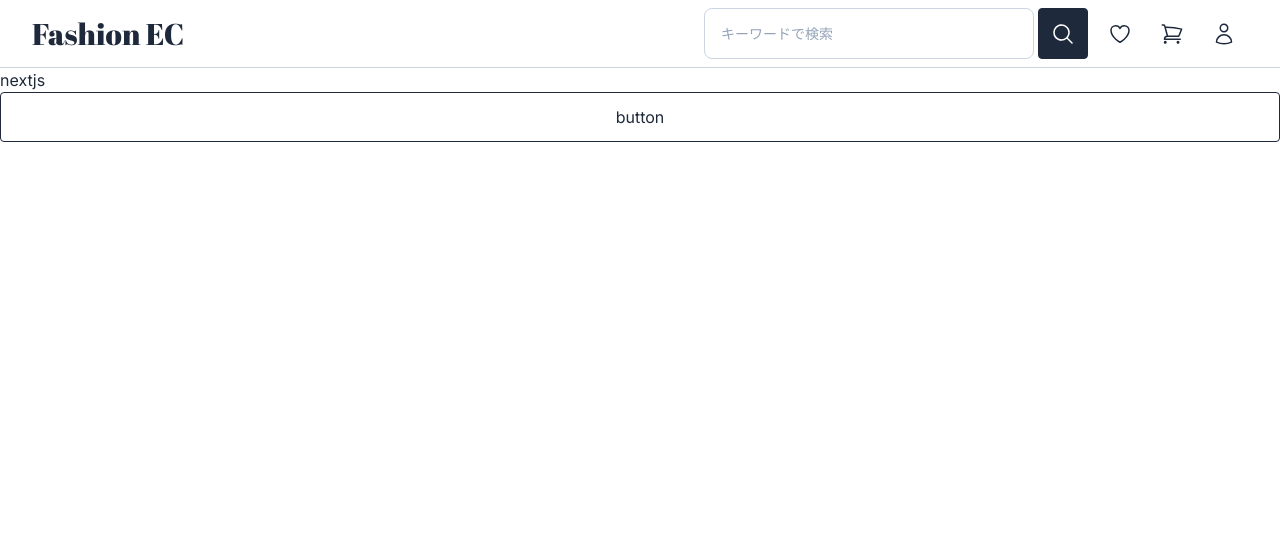
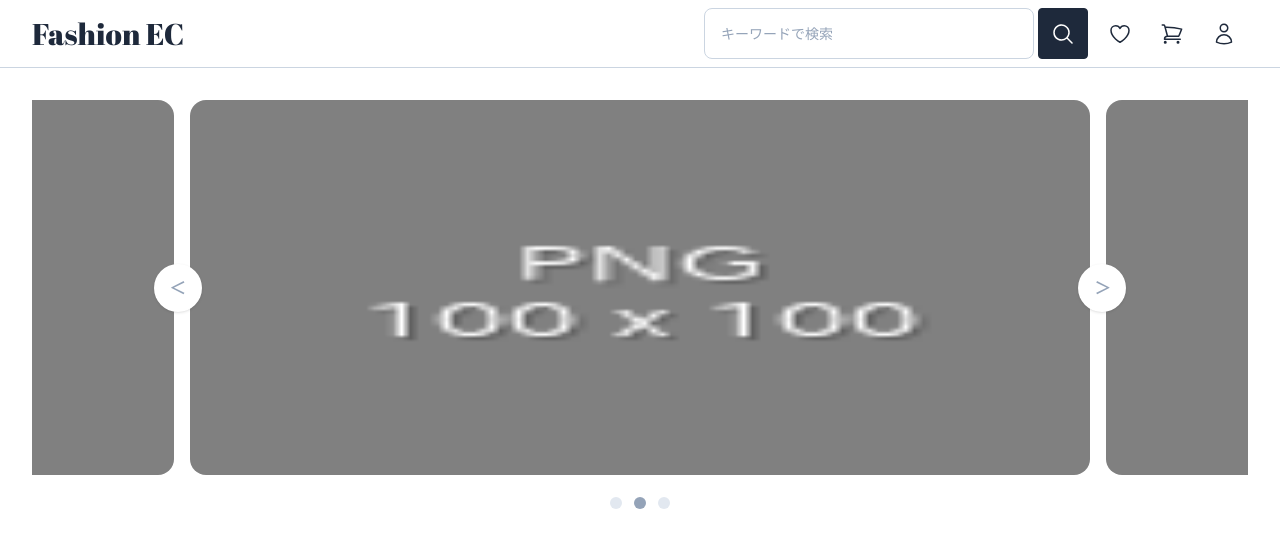
Before and after one commit to aiharanaoya/fashion-ec, a Next.js app: page / in a window 1280 px wide. Shown: the top 548 px of the page. Built offline with nearby package versions, Linux system fonts and the light colour scheme.

Commit message:
カルーセルコンポーネント配置

```diff
--- a/app/(features)/page.tsx
+++ b/app/(features)/page.tsx
@@ -1,10 +1,24 @@
-import { Button } from '@/_components/Button';
+import { Carousel } from '@/_components/Carousel';
 
 export default function Home() {
   return (
-    <main>
-      <h1>nextjs</h1>
-      <Button>button</Button>
+    <main className="p-8">
+      <Carousel
+        images={[
+          {
+            src: '/dummy-image.png',
+            alt: ''
+          },
+          {
+            src: '/dummy-image.png',
+            alt: ''
+          },
+          {
+            src: '/dummy-image.png',
+            alt: ''
+          }
+        ]}
+      />
     </main>
   );
 }
```
